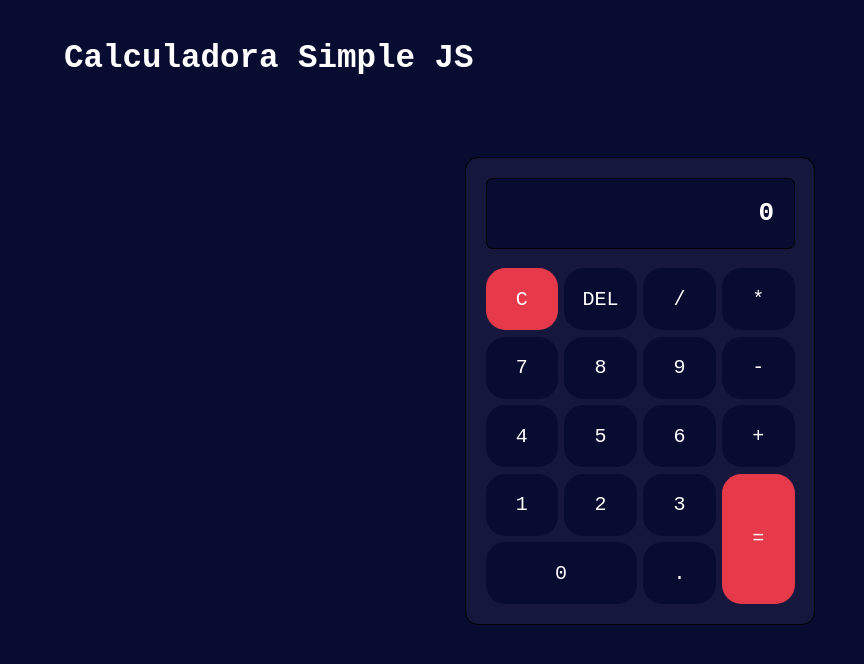
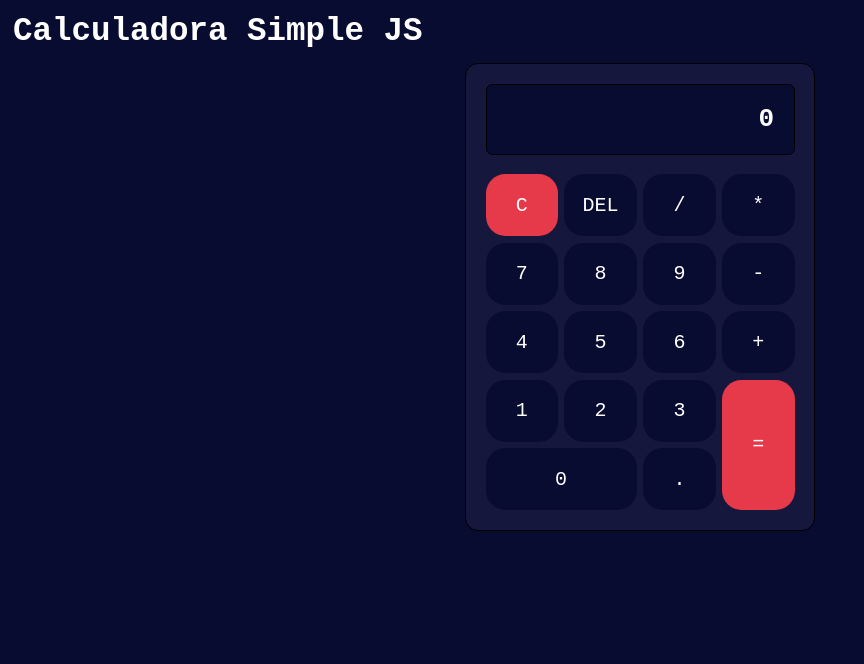
Before and after one commit to Joako9780/calculadora-JS, a plain HTML site: page index.html in a window 1280 px wide. Shown: the whole page, without its empty margins (0-864 px from the left). Drawn offline with Linux system fonts and the light colour scheme.

Commit message:
Revert "Update styles.css"
This reverts commit 726e1d9604fe40143680b6715acd0a648a1b2e11.

```diff
--- a/styles.css
+++ b/styles.css
@@ -17,8 +17,8 @@ body {
 h1 {
     color: white;
     font-size: 2.5rem;
-    margin-left: 5vw;
-    margin-top: 5vh;
+    margin-left: 1rem;
+    margin-top: 1rem;
     /* Override del centrado del contenido */
     align-self: flex-start;
 
@@ -32,7 +32,7 @@ h1 {
     padding: 1.5rem;
     border: 1px solid #000;
     border-radius: 1rem;
-    margin-top: 10vh;
+    margin-top: 1rem;
 
     display: grid;
     grid-template-columns: repeat(4, 1fr);
```
